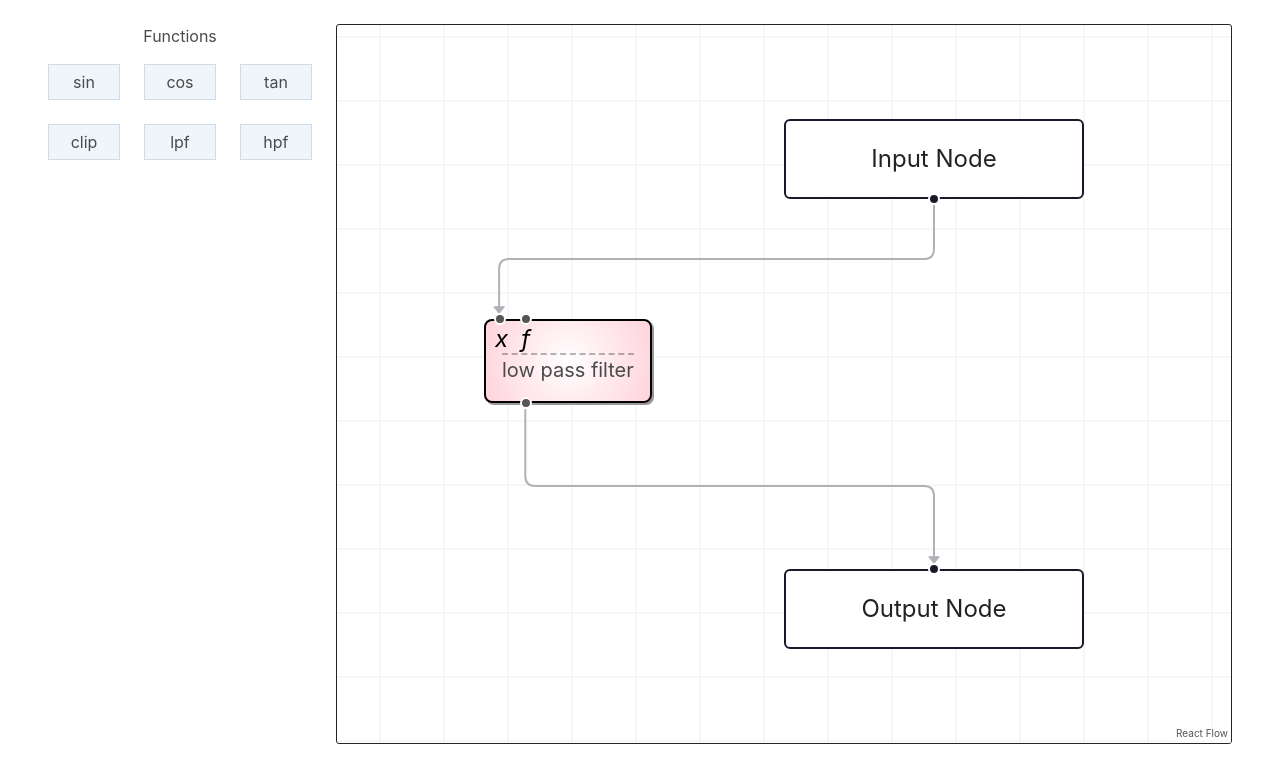
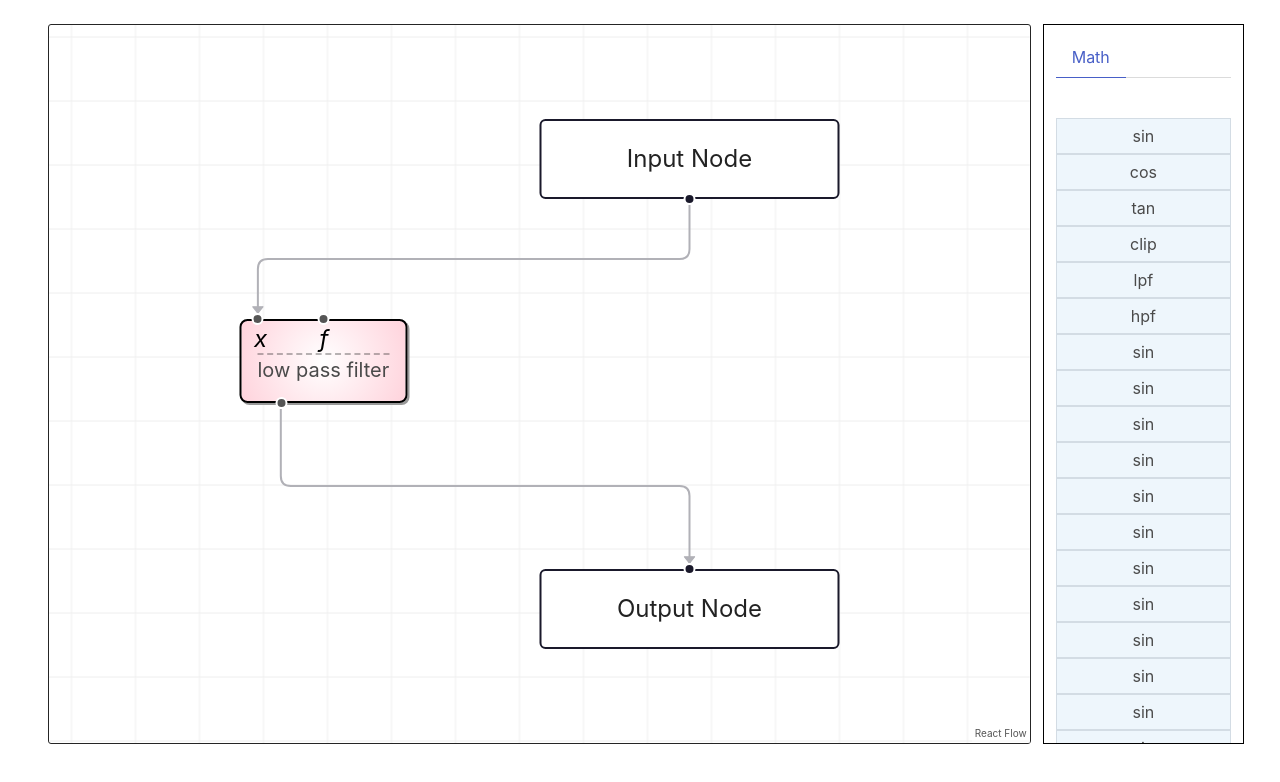
Before and after one commit to Digiblast-DSP/FxDesigner2, a React (Create React App) app: page / in a window 1280 px wide. Shown: the top 782 px of the page. Built offline with nearby package versions, Linux system fonts and the light colour scheme.

Commit message:
started breaking things up into components. worked on function list view.

```diff
--- a/src/App.css
+++ b/src/App.css
@@ -2,15 +2,15 @@
 
 .App {
   text-align: center;
-
+  overflow: hidden;
 }
 
+
 .editor {
-  width:70vw;
+
   height:90vh;
   border:1px solid rgb(37, 37, 37);
   border-radius: 3px;
-  float:right;
 }
 
 .list-item {
@@ -68,3 +68,35 @@
 .node-name {
   border-top:1px dashed rgba(0, 0, 0, 0.288);
 }
+
+
+.dsp-list {
+  height:90vh;
+  overflow-y: scroll;
+
+  border-radius: 3px;
+}
+
+.list-container {
+  height: 90vh;
+  overflow-y: hidden;
+  border:1px solid black;
+}
+
+
+.react-flow__edge-path-selector:hover { cursor: pointer }
+.react-flow__edge-path-selector:hover + .react-flow__edge-path, .react-flow__edge-path:hover  {
+    stroke: #555;
+    cursor: pointer;
+}
+
+.react-flow__edge-path-selector {
+    fill: none;
+    stroke: transparent;
+    stroke-width: 8;
+}
+
+.react-flow__edge.selected {
+  stroke:aquamarine;
+  border:1px solid red;
+}
--- a/src/App.js
+++ b/src/App.js
@@ -1,72 +1,9 @@
-import logo from './logo.svg';
 
+import './App.css';
 
-import { useCallback, useState } from 'react';
-import ReactFlow, { applyEdgeChanges, applyNodeChanges, Background, MarkerType } from 'react-flow-renderer';
-import DspListItem from './core/DspListItem'
-import './App.css';
-import DspNode from './core/DspNode';
+import DspList from './components/DspList';
+import Editor from './components/Editor';
 
-const nodeTypes = {
-  dspNode: DspNode,
-};
-
-const initialNodes = [
-  {
-    id: '1',
-    type: 'input',
-    data: { label: 'Input Node' },
-    position: { x: 250, y: 25 },
-  },
-
-  {
-    id: '2',
-    type:'dspNode',
-    // you can also pass a React component as a label
-    data: { name: 'low pass filter' },
-    className:'test',
-    position: { x: 100, y: 125 },
-  },
-  {
-    id: '3',
-    type: 'output',
-    data: { label: 'Output Node' },
-    position: { x: 250, y: 250 },
-  },
-];
-
-const initialEdges = [
-  { id: 'e1-2', source: '1', target: '2', type: 'smoothstep', markerEnd: { type: MarkerType.ArrowClosed}},
-  { id: 'e2-3', source: '2', target: '3', type: 'smoothstep', markerEnd: { type: MarkerType.ArrowClosed}},
-];
-
-
-function Flow() {
-  const [nodes, setNodes] = useState(initialNodes);
-  const [edges, setEdges] = useState(initialEdges);
-
-  const onNodesChange = useCallback(
-    (changes) => setNodes((nds) => applyNodeChanges(changes, nds)),
-    [setNodes]
-  );
-  const onEdgesChange = useCallback(
-    (changes) => setEdges((eds) => applyEdgeChanges(changes, eds)),
-    [setEdges]
-  );
-
-  return (
-    <ReactFlow
-      nodes={nodes}
-      edges={edges}
-      onNodesChange={onNodesChange}
-      onEdgesChange={onEdgesChange}
-      nodeTypes={nodeTypes}
-      fitView
-    >
-      <Background variant="lines" gap={32} size={1} />
-      </ReactFlow>
-  );
-}
 
 
 
@@ -77,24 +14,15 @@ function App() {
     <div className='App'>
       <div className='section mt-0 pt-5'>
         <div className="columns">
-          <div className="column">
-            Functions
 
-              <div className='columns pt-4 is-multiline'>
-                <DspListItem name='sin'></DspListItem>
-                <DspListItem name='cos'></DspListItem>
-                <DspListItem name='tan'></DspListItem>
-                <DspListItem name='clip'></DspListItem>
-                <DspListItem name='lpf'></DspListItem>
-                <DspListItem name='hpf'></DspListItem>
-              </div>
-
-          </div>
           <div className="column">
             <div className='editor'>
-              <Flow></Flow>
+              <Editor/>
             </div>
           </div>
+
+          <DspList/>
+
         </div>
       </div>
 
--- /dev/null
+++ b/src/components/DspList.js
@@ -0,0 +1,34 @@
+import DspListItem from './DspListItem'
+
+function DspList() {
+
+    function generateList() {
+        const list = [];
+        for (let i = 0; i < 50; i++) {
+            list.push(<DspListItem name='sin' key={i}></DspListItem>);
+        }
+        return list;
+    }
+
+    return (
+        <div className="column is-2 mt-3 list-container">
+
+            <div class='tabs'>
+                <ul>
+                    <li className='is-active'><a>Math</a></li>
+                </ul>
+            </div>
+            <div className='dsp-list columns pt-4 is-multiline is-gapless'>
+                <DspListItem name='sin'></DspListItem>
+                <DspListItem name='cos'></DspListItem>
+                <DspListItem name='tan'></DspListItem>
+                <DspListItem name='clip'></DspListItem>
+                <DspListItem name='lpf'></DspListItem>
+                <DspListItem name='hpf'></DspListItem>
+                {generateList()}
+            </div>
+        </div>
+    );
+}
+
+export default DspList;
--- a/src/core/DspListItem.js
+++ b/src/components/DspListItem.js
@@ -1,7 +1,7 @@
 
 function DspListItem({name}) {
     return (
-        <div className='column is-4'>
+        <div className='column is-12'>
               <div className="list-item">{name}</div>
         </div>
     );
--- /dev/null
+++ b/src/components/Editor.js
@@ -0,0 +1,81 @@
+
+import { useCallback, useState } from 'react';
+import ReactFlow, { addEdge, applyEdgeChanges, applyNodeChanges, Background, MarkerType } from 'react-flow-renderer';
+import DspNode from '../nodes/DspNode';
+import WireEdge from '../nodes/WireEdge';
+
+const nodeTypes = {
+    dspNode: DspNode,
+};
+const edgeTypes = {
+    wire: WireEdge,
+};
+
+const initialNodes = [
+{
+    id: '1',
+    type: 'input',
+    data: { label: 'Input Node' },
+    position: { x: 250, y: 25 },
+},
+
+{
+    id: '2',
+    type:'dspNode',
+    // you can also pass a React component as a label
+    data: { name: 'low pass filter' },
+    className:'test',
+    position: { x: 100, y: 125 },
+},
+{
+    id: '3',
+    type: 'output',
+    data: { label: 'Output Node' },
+    position: { x: 250, y: 250 },
+},
+];
+
+const initialEdges = [
+{ id: 'e1-2', source: '1', target: '2', type: 'wire', markerEnd: { type: MarkerType.ArrowClosed}},
+{ id: 'e2-3', source: '2', target: '3', type: 'smoothstep', markerEnd: { type: MarkerType.ArrowClosed}},
+];
+
+
+function Editor() {
+    const [nodes, setNodes] = useState(initialNodes);
+    const [edges, setEdges] = useState(initialEdges);
+
+    const onNodesChange = useCallback(
+        (changes) => setNodes((nds) => applyNodeChanges(changes, nds)),
+        [setNodes]
+    );
+    const onEdgesChange = useCallback(
+        (changes) => setEdges((eds) => applyEdgeChanges(changes, eds)),
+        [setEdges]
+    );
+    const onConnect = useCallback(
+        (connection) => {
+            connection.type = 'wire';
+            connection.markerEnd = { type: MarkerType.ArrowClosed};
+            setEdges((eds) => addEdge(connection, eds));
+        },
+        [setEdges]
+    );
+
+    return (
+        <ReactFlow
+        nodes={nodes}
+        edges={edges}
+        onNodesChange={onNodesChange}
+        onEdgesChange={onEdgesChange}
+        onConnect={onConnect}
+        nodeTypes={nodeTypes}
+        edgeTypes={edgeTypes}
+        fitView
+        >
+        <Background variant="lines" gap={32} size={1} />
+        </ReactFlow>
+    );
+}
+
+export default Editor;
--- a/src/index.css
+++ b/src/index.css
@@ -9,7 +9,7 @@ body {
 }
 
 html {
-  background-color: rgb(53, 53, 53);
+  overflow-y: hidden;
 }
 
 code {
--- a/src/index.js
+++ b/src/index.js
@@ -1,9 +1,10 @@
 import React from 'react';
 import ReactDOM from 'react-dom/client';
+import 'bulma/css/bulma.min.css';
 import './index.css';
 import App from './App';
 import reportWebVitals from './reportWebVitals';
-import 'bulma/css/bulma.min.css';
+
 
 const root = ReactDOM.createRoot(document.getElementById('root'));
 root.render(
@@ -12,6 +13,8 @@ root.render(
   </React.StrictMode>
 );
 
+//document.querySelector('html').setAttribute('overflow', 'hidden');
+
 // If you want to start measuring performance in your app, pass a function
 // to log results (for example: reportWebVitals(console.log))
 // or send to an analytics endpoint. Learn more: https://bit.ly/CRA-vitals
--- a/src/core/DspNode.js
+++ b/src/nodes/DspNode.js
@@ -7,8 +7,9 @@ export default memo(({ data, isConnectable }) => {
             <Handle
                 type='target'
                 position='top'
-                style={{left:'8%'}}
+                style={{left:'10%'}}
                 isConnectable={true}
+                id='a'
             >
                 <p className='param-text'>x</p>
             </Handle>
@@ -16,8 +17,9 @@ export default memo(({ data, isConnectable }) => {
              <Handle
                 type='target'
                 position='top'
-                style={{left:'24%'}}
+                style={{left:'50%'}}
                 isConnectable={true}
+                id='b'
             >
                 <p className='param-text'>f</p>
             </Handle>
--- /dev/null
+++ b/src/nodes/WireEdge.js
@@ -0,0 +1,31 @@
+import React from 'react';
+import { getSmoothStepPath, getMarkerEnd } from 'react-flow-renderer';
+
+export default function WireEdge({
+  id,
+  sourceX,
+  sourceY,
+  targetX,
+  targetY,
+  sourcePosition,
+  targetPosition,
+  style = {},
+  data,
+  markerEnd,
+}) {
+  const edgePath = getSmoothStepPath({
+    sourceX,
+    sourceY,
+    sourcePosition,
+    targetX,
+    targetY,
+    targetPosition,
+  });
+
+  return (
+    <>
+        <path style={style} className="react-flow__edge-path-selector" d={edgePath}  />
+        <path style={style} className="react-flow__edge-path" d={edgePath} markerEnd={markerEnd} />
+    </>
+  );
+}
```
